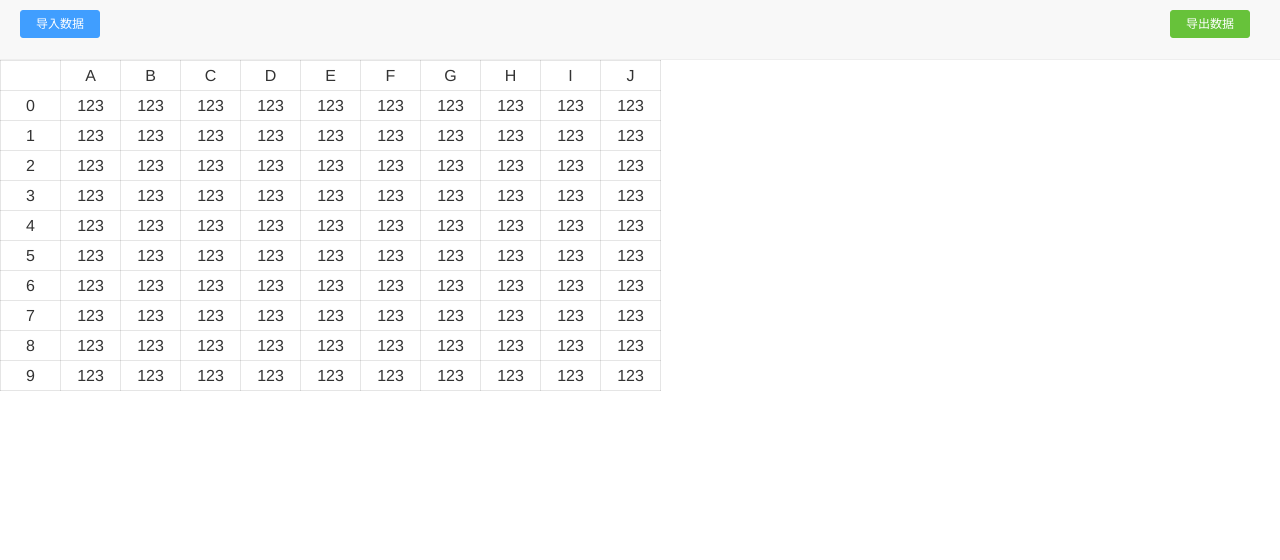
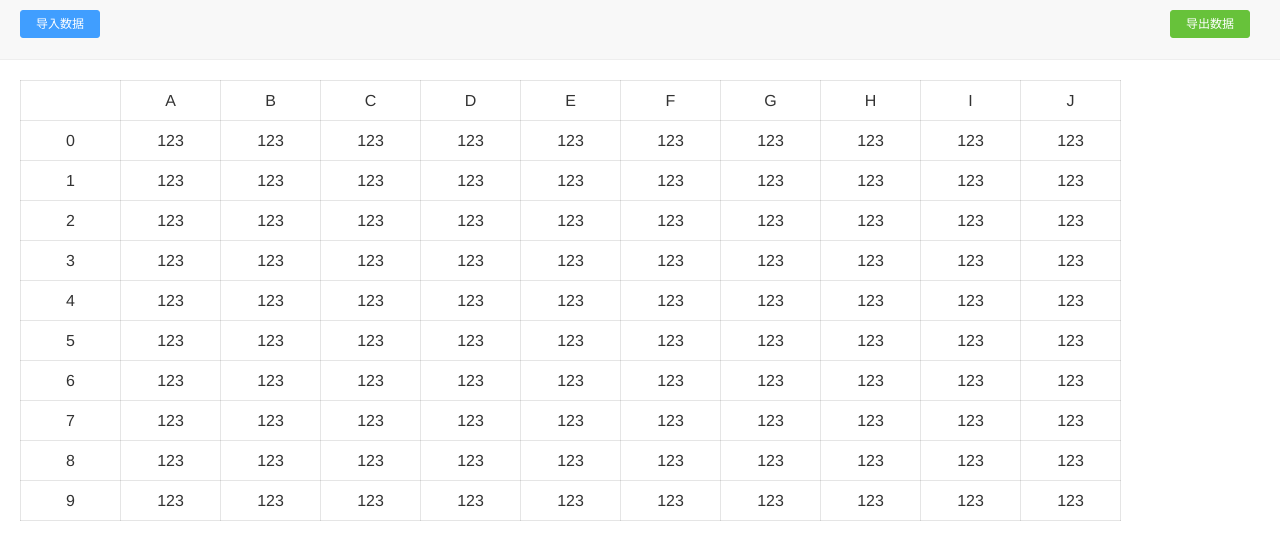
Before and after one commit to lxw15337674/xlsx, a Vue app: page /#/ in a window 1280 px wide. Shown: the top 560 px of the page. Built offline with nearby package versions, Linux system fonts and the light colour scheme.

Commit message:
表格实现水平，纵向伸缩

```diff
--- a/src/assets/css/reset.css
+++ b/src/assets/css/reset.css
@@ -817,3 +817,7 @@ table {
   overflow: hidden;
   box-shadow: 0 2px 12px 0 rgba(0, 0, 0, 0.1);
 }
+
+*{
+  box-sizing: border-box;
+}
--- a/src/assets/stylus/variables.styl
+++ b/src/assets/stylus/variables.styl
@@ -7,4 +7,6 @@ transparentColor = rgba(0, 0, 0, 0)
 //按钮颜色
 $buttonColor = #3394f8
 //通用灰色
-$borderColor = #e6e6e6
+$bgColor = #f8f8f8
+
+$borderStyle = 1px solid rgba(0,0,0,0.04)
--- a/src/views/Home.vue
+++ b/src/views/Home.vue
@@ -2,13 +2,8 @@
   <div>
     <el-header class="header">
       <div class="tool-container">
-        <el-button type="primary" @click="onPickFile" size="mini" >导入数据</el-button>
-        <input
-          ref="fileInput"
-          type="file"
-          style="display: none"
-          @change="uploadFiles"
-        />
+        <el-button type="primary" @click="onPickFile" size="mini">导入数据</el-button>
+        <input ref="fileInput" type="file" style="display: none" @change="uploadFiles" />
         <div class="right-tools">
           <el-button type="success" size="mini">导出数据</el-button>
         </div>
@@ -19,10 +14,10 @@
 </template>
 
 <script>
-  import board from './componets/board.vue'
+import board from './componets/board/board.vue';
 import xlsx from 'xlsx';
 export default {
-  components:{board},
+  components: { board },
   data: function() {
     return {};
   },
@@ -31,12 +26,14 @@ export default {
       this.$refs.fileInput.click();
     },
     uploadFiles() {
-      let files = this.$refs.fileInput.files,file=files[0],fileReader = new FileReader();
+      let files = this.$refs.fileInput.files,
+        file = files[0],
+        fileReader = new FileReader();
       fileReader.onload = function(e) {
         try {
-          let data =e.target.result;
-          let workbook = xlsx.read( data , { type: 'binary'});
-          console.log(workbook)
+          let data = e.target.result;
+          let workbook = xlsx.read(data, { type: 'binary' });
+          console.log(workbook);
         } catch (e) {
           console.error(e);
         }
@@ -49,18 +46,20 @@ export default {
 </script>
 
 <style lang="stylus" scoped>
-.header{
-  padding: 10px  20px
+.header {
+  padding: 10px 20px;
   background-color: #f8f8f8;
   position: relative;
-  border-bottom 1px solid  rgba(0,0,0,.04)
-  button{
+  border-bottom: 1px solid rgba(0, 0, 0, 0.04);
+
+  button {
     margin-right: 10px;
   }
-  .right-tools{
-    display inline-block
-    position absolute
-    right:20px
+
+  .right-tools {
+    display: inline-block;
+    position: absolute;
+    right: 20px;
   }
 }
 </style>
--- a/src/views/componets/board.vue
+++ /dev/null
@@ -1,103 +0,0 @@
-<template>
-  <div class="board">
-    <table>
-<!--      <colgroup>-->
-<!--      </colgroup>-->
-      <tr>
-        <th>
-        </th>
-        <th v-for="(col,key) in data[0]" v-resizable>
-          {{key}}
-        </th>
-      </tr>
-      <tr v-for="(row,key,index) in data">
-        <td>
-          {{index}}
-        </td>
-        <td v-for="(cell,col) in row" v-tip="`${col}${index}`">
-          <div class="cell">
-            123
-          </div>
-        </td>
-<!--        <th >-->
-<!--        </th>-->
-<!--        <th  v-for="(row,key) in data" :key="`${key}${row}`">-->
-<!--            {{col}} {{key}}-->
-<!--        </th>-->
-      </tr>
-
-    </table>
-
-  </div>
-</template>
-
-<script>
-  export default {
-    name: 'bread',
-    props:{
-      data:{
-        default:function() {
-          let obj = {}
-           for(let row=0;row<10;row++){
-            obj[row]={}
-            for(let col=0;col<10;col++){
-              obj[row][String.fromCharCode((65+col))]= ''
-            }
-          }
-          return obj
-        }
-      }
-    },
-    directives:{
-      resizable:{
-        inserted:function(el) {
-          let store={
-            dragging: false,                 //是否拖动
-            draggingColumn: null,            //拖动的对象
-            startX: undefined,       //鼠标点击时的clientX
-          }
-          document.onmousedown=(e)=> {
-            store.startX= e.clientX
-            console.log(e)
-          }
-          // el.onmousemove=e=> {
-          //   console.log(e)
-          // }
-          document.onmouseup=e=>{
-            console.log(e)
-            console.log(e.clientX-store.startX)
-          }
-        }
-      }
-    },
-    data(){
-      return {
-      }
-    }
-  };
-</script>
-
-<style lang="stylus" scoped>
-.board
-  .row
-    display inline-block
-    border 1px solid  rgba(0,0,0,.04)
-    padding 10px 20px
-    resize:both
-  .row-head
-    display inline-block
-    background #f6f8fa
-    padding 10px 20px
-  th,td
-    border 1px solid rgba(0,0,0,.1)
-    min-width 60px
-    height 30px
-    vertical-align: middle;
-    text-align center
-  /*td:first-child*/
-    /*overflow auto*/
-    /*resize vertical*/
-  /*tr th:not(:first-child)*/
-      /*overflow: auto*/
-      /*resize:horizontal*/
-</style>
--- /dev/null
+++ b/src/views/componets/board/board.js
@@ -0,0 +1,115 @@
+
+export default {
+    data() {
+        return {
+            store: {
+                startX: undefined,
+                startY: undefined,
+                miniWidth: 30,
+            },
+            // 列头
+            colsHeader: [{
+                width: 100
+            }],
+            // 行头
+            rowsHeader: [{
+                height: null
+            }
+            ],
+            horiAxis: {
+                display: 'none',
+                left: 0,
+            },
+            vertAxis: {
+                display: 'none',
+                top: 0,
+            }
+        }
+    },
+    props: {
+        data: {
+            default: function () {
+                let array = []
+                for (let row = 0; row < 10; row++) {
+                    array[row] = [];
+                    for (let col = 0; col < 10; col++) {
+                        array[row].push({
+                            value: ''
+                        })
+                    }
+                }
+                return array;
+            },
+        },
+    },
+    filters: {
+        charcode: function (index) {
+            if (!index) {
+                return ' '
+            }
+            return String.fromCharCode(65 + index - 1)
+        }
+    },
+    mounted() {
+        // this.initReziable()
+        this.tableInit()
+    },
+    methods: {
+        currentPosition(rowIndex, colIndex) {
+            return `${String.fromCharCode(65 + colIndex)}${rowIndex}`
+        },
+        tableInit() {
+            this.data.forEach(element => {
+                this.rowsHeader.push({ height: null, })
+            })
+            this.data[0].forEach(element => {
+                this.colsHeader.push({ width: '100' })
+            })
+        },
+        // 水平拉伸
+        HoriResizeStart(evt, index) {
+            evt.preventDefault()
+            let vue = this
+            vue.store.startX = evt.pageX
+            vue.horiAxis.display = ''
+            vue.horiAxis.left = `${evt.pageX - vue.$refs.table.getBoundingClientRect().left}px`
+            let HandleOnMouseMove = function (evt) {
+                vue.horiAxis.left = `${evt.pageX - vue.$refs.table.getBoundingClientRect().left}px`
+                document.body.style.cursor = 'col-resize'
+            }
+            let HandleOnMouseUp = function (evt) {
+                vue.horiAxis.display = 'none'
+                document.body.style.cursor = ''
+                let width = vue.$refs.cols[index].getBoundingClientRect().width + evt.pageX - vue.store.startX
+                vue.colsHeader[index].width = width
+                document.removeEventListener('mousemove', HandleOnMouseMove)
+                document.removeEventListener('mouseup', HandleOnMouseUp)
+            }
+            document.addEventListener('mouseup', HandleOnMouseUp);
+            document.addEventListener('mousemove', HandleOnMouseMove);
+        },
+        // 垂直拉伸
+        VertResizeStart(evt, index) {
+            evt.preventDefault()
+            let vue = this
+            vue.store.startY = evt.pageY
+            vue.vertAxis.display = ''
+            vue.vertAxis.top = `${evt.pageY - vue.$refs.table.getBoundingClientRect().top}px`
+            let HandleOnMouseMove = function (evt) {
+                vue.vertAxis.top = `${evt.pageY - vue.$refs.table.getBoundingClientRect().top}px`
+                document.body.style.cursor = 'ns-resize'
+            }
+            let HandleOnMouseUp = function (evt) {
+                vue.vertAxis.display = 'none'
+                document.body.style.cursor = ''
+                let height = vue.$refs.rows[index].getBoundingClientRect().height + evt.pageY - vue.store.startY
+                vue.rowsHeader[index].height = `${height}px`
+                document.removeEventListener('mousemove', HandleOnMouseMove)
+                document.removeEventListener('mouseup', HandleOnMouseUp)
+            }
+            document.addEventListener('mouseup', HandleOnMouseUp);
+            document.addEventListener('mousemove', HandleOnMouseMove);
+        }
+
+    },
+}
--- /dev/null
+++ b/src/views/componets/board/board.styl
@@ -0,0 +1,51 @@
+.board
+    padding 20px
+    .resizable-table
+        position: relative
+        table-layout:fixed;
+
+        .row-header, .col-header
+            background: $bgColor
+        th, td
+            border: 1px solid rgba(0, 0, 0, 0.1);
+            height: 40px;
+            vertical-align: middle;
+            text-align: center;
+            position relative
+            word-break: break-all;
+        resizable-content(cursor)
+            position: absolute;
+            display: inline-block;
+            z-index:10;
+            &:hover
+                background: #409EFF
+                opacity 0.6
+                cursor cursor
+        .hori-resizable-content
+            right: -6px;
+            top: 0;
+            width: 12px;
+            height: 100%;
+            resizable-content(col-resize)
+
+        .vert-resizable-content
+            position: absolute;
+            bottom:-6px
+            left:0
+            width: 100%;
+            height: 12px
+            resizable-content(ns-resize)
+        axis()
+            position: absolute;
+            left: 0;
+            top: 0;
+            bottom: 0;
+            z-index: 10;
+
+        .horiAxis
+            axis()
+            border-left: 2px dashed #4FA0F1;
+        .vertAxis
+            width:100%
+            border-top:2px dashed #4FA0F1;
+            axis()
--- /dev/null
+++ b/src/views/componets/board/board.vue
@@ -0,0 +1,38 @@
+<template>
+  <div class="board">
+    <table ref="table" class="resizable-table">
+      <div class="horiAxis" id="horiAxis" :style="horiAxis"></div>
+      <div class="vertAxis" id="vertAxis" :style="vertAxis"></div>
+      <colgroup>
+        <col v-for="col in colsHeader" :width="col.width" />
+      </colgroup>
+      <thead align="left">
+        <tr>
+          <th class="col-header" ref="cols" v-for="(col,index) in colsHeader">
+            {{index|charcode}}
+            <div class="hori-resizable-content" @mousedown="(evt)=>HoriResizeStart(evt,index)"></div>
+          </th>
+        </tr>
+      </thead>
+      <tr v-for="(row,rowIndex) in data">
+        <td class="row-header" ref="rows" :style="rowsHeader[rowIndex]">
+          {{rowIndex}}
+          <div class="vert-resizable-content" @mousedown="(evt)=>VertResizeStart(evt,rowIndex)"></div>
+        </td>
+        <td v-for="(cell,colIndex) in row" v-tip="currentPosition(rowIndex,colIndex)">
+          <div class="cell">123</div>
+        </td>
+        <!--        <th >-->
+        <!--        </th>-->
+        <!--        <th  v-for="(row,key) in data" :key="`${key}${row}`">-->
+        <!--            {{col}} {{key}}-->
+        <!--        </th>-->
+      </tr>
+    </table>
+  </div>
+</template>
+
+<script src='./board.js'>
+</script>
+
+<style lang="stylus" src="./board.styl" scoped></style>
```
Also changed, not shown: 1 other file (tests, documents, lock files or other folders).
